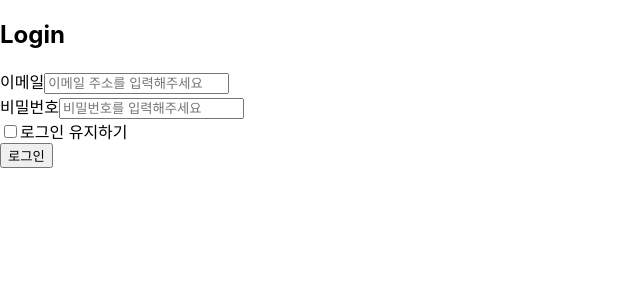
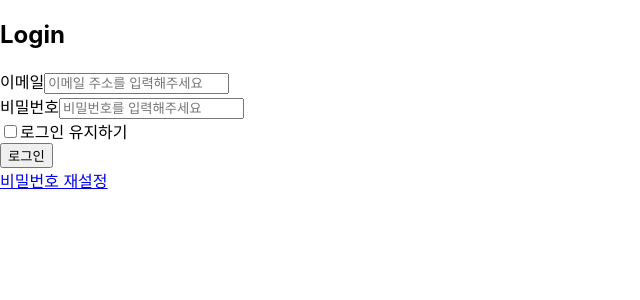
Before and after one commit to FB-CodeQuest/my-room, a React (Create React App) app in the folder frontend/: page / in a window 1280 px wide. Shown: the top 300 px of the page, without its empty margins (0-640 px from the left). Built offline with nearby package versions, Linux system fonts and the light colour scheme.

Commit message:
WIP: login page Form까지 작업중

```diff
--- a/frontend/src/index.js
+++ b/frontend/src/index.js
@@ -3,15 +3,15 @@ import ReactDOM from 'react-dom/client';
 import './index.css';
 import App from './App';
 import reportWebVitals from './reportWebVitals';
+import {BrowserRouter} from "react-router-dom";
 
 const root = ReactDOM.createRoot(document.getElementById('root'));
 root.render(
   <React.StrictMode>
-    <App />
+    <BrowserRouter>
+        <App />
+    </BrowserRouter>
   </React.StrictMode>
 );
 
-// If you want to start measuring performance in your app, pass a function
-// to log results (for example: reportWebVitals(console.log))
-// or send to an analytics endpoint. Learn more: https://bit.ly/CRA-vitals
 reportWebVitals();
--- a/frontend/src/pages/LoginPage.jsx
+++ b/frontend/src/pages/LoginPage.jsx
@@ -32,7 +32,7 @@ const LoginPage = () => {
                           />
                 <Button type={"submit"}>로그인</Button>
             </Form>
-            {/*<Link to="/passwordReset">비밀번호 재설정</Link>*/}
+            <Link to="/passwordReset">비밀번호 재설정</Link>
         </div>
     );
 };
```
